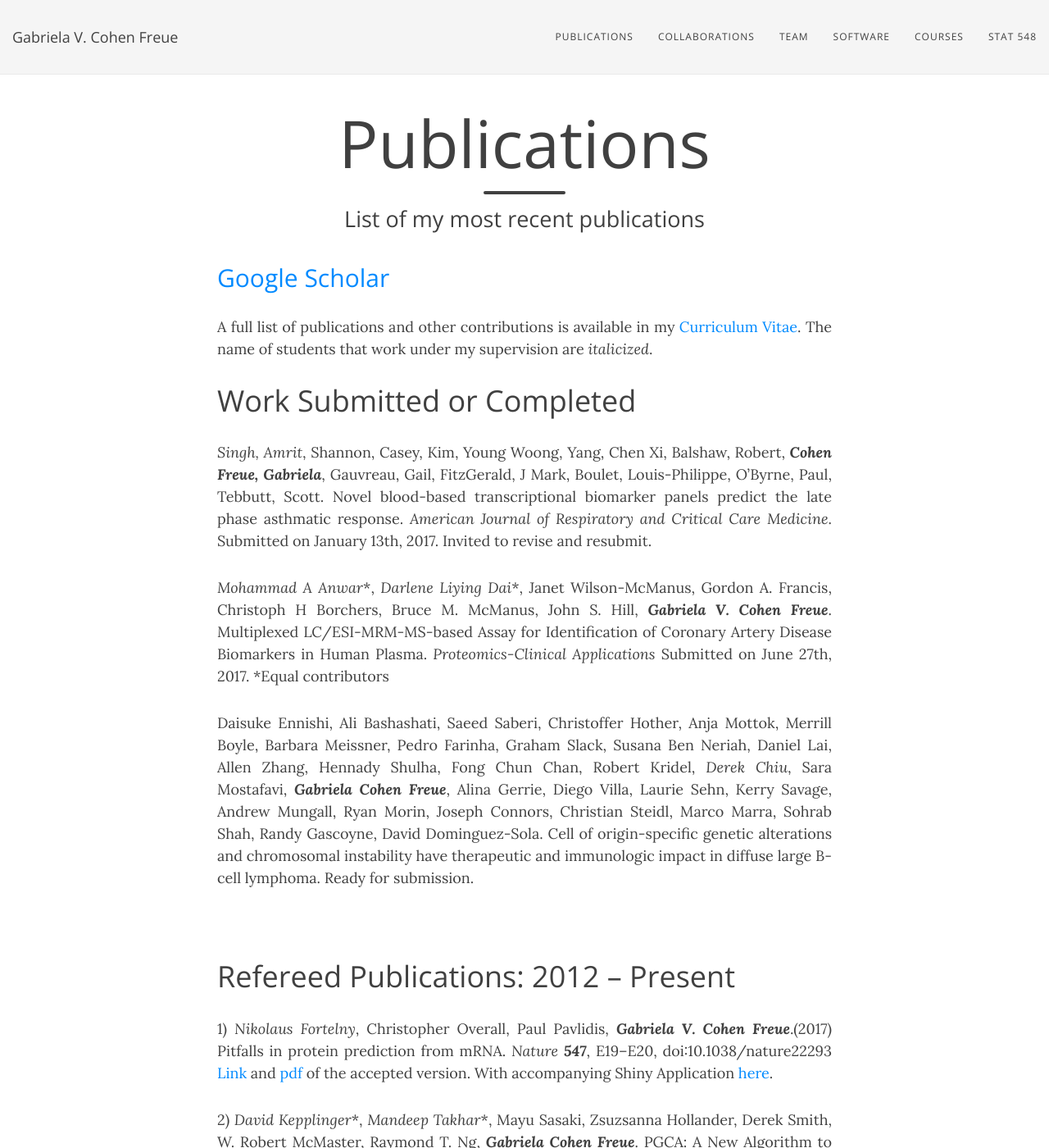
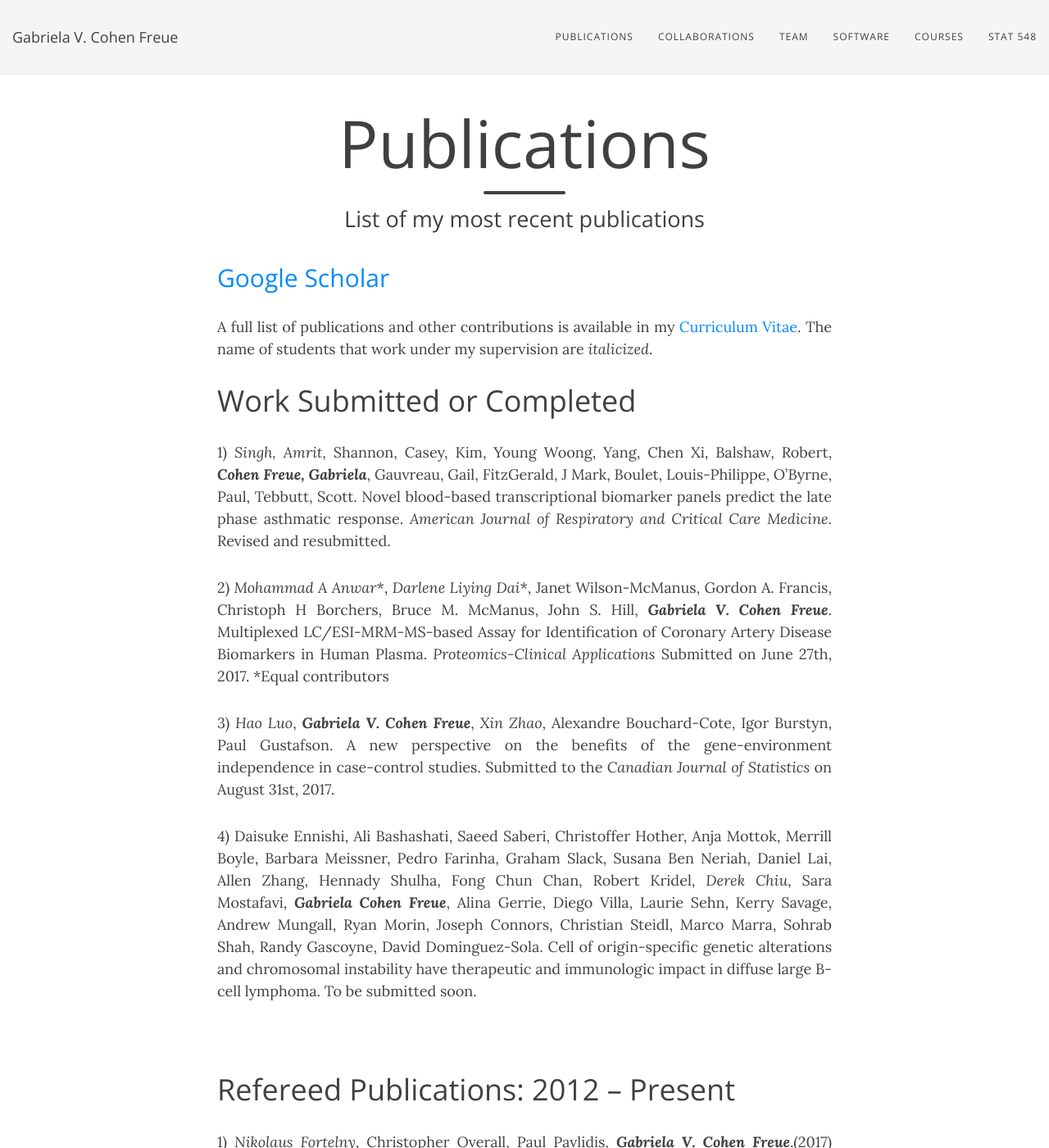
Before and after one commit to gcohenfr/gcohenfr.github.io, a Jekyll site: the page built from pub.md, in a window 1280 px wide and 1400 px high. Shown: the whole window at 82% size. Built offline with Jekyll 4.4.1, drawn with Linux system fonts in a browser that asks for light colours; nearby versions of some CDN libraries.

Commit message:
gei added

```diff
--- a/pub.md
+++ b/pub.md
@@ -10,11 +10,13 @@ A full list of publications and other contributions is available in my [Curricul
 
 # Work Submitted or Completed
 
-*Singh, Amrit*, Shannon, Casey, Kim, Young Woong, Yang, Chen Xi, Balshaw, Robert, ***Cohen Freue, Gabriela***, Gauvreau, Gail, FitzGerald, J Mark, Boulet, Louis-Philippe, O'Byrne, Paul, Tebbutt, Scott. Novel blood-based transcriptional biomarker panels predict the late phase asthmatic response. *American Journal of Respiratory and Critical Care Medicine*. Submitted on January 13th, 2017. Invited to revise and resubmit.
+1) *Singh, Amrit*, Shannon, Casey, Kim, Young Woong, Yang, Chen Xi, Balshaw, Robert, ***Cohen Freue, Gabriela***, Gauvreau, Gail, FitzGerald, J Mark, Boulet, Louis-Philippe, O'Byrne, Paul, Tebbutt, Scott. Novel blood-based transcriptional biomarker panels predict the late phase asthmatic response. *American Journal of Respiratory and Critical Care Medicine*. Revised and resubmitted.
 
-*Mohammad A Anwar*\*, *Darlene Liying Dai*\*, Janet Wilson-McManus, Gordon A. Francis, Christoph H Borchers, Bruce M. McManus, John S. Hill, ***Gabriela V. Cohen Freue***. Multiplexed LC/ESI-MRM-MS-based Assay for Identification of Coronary Artery Disease Biomarkers in Human Plasma. *Proteomics-Clinical Applications* Submitted on June 27th, 2017. \*Equal contributors
+2) *Mohammad A Anwar*\*, *Darlene Liying Dai*\*, Janet Wilson-McManus, Gordon A. Francis, Christoph H Borchers, Bruce M. McManus, John S. Hill, ***Gabriela V. Cohen Freue***. Multiplexed LC/ESI-MRM-MS-based Assay for Identification of Coronary Artery Disease Biomarkers in Human Plasma. *Proteomics-Clinical Applications* Submitted on June 27th, 2017. \*Equal contributors
 
-Daisuke Ennishi, Ali Bashashati, Saeed Saberi, Christoffer Hother, Anja Mottok, Merrill Boyle, Barbara Meissner, Pedro Farinha, Graham Slack, Susana Ben Neriah, Daniel Lai, Allen Zhang, Hennady Shulha, Fong Chun Chan, Robert Kridel, *Derek Chiu*, Sara Mostafavi, ***Gabriela Cohen Freue***, Alina Gerrie, Diego Villa, Laurie Sehn, Kerry Savage, Andrew Mungall, Ryan Morin, Joseph Connors, Christian Steidl, Marco Marra, Sohrab Shah, Randy Gascoyne, David Dominguez-Sola. Cell of origin-specific genetic alterations and chromosomal instability have therapeutic and immunologic impact in diffuse large B-cell lymphoma. Ready for submission.
+3) *Hao Luo*, ***Gabriela V. Cohen Freue***, *Xin Zhao*, Alexandre Bouchard-Cote, Igor Burstyn, Paul Gustafson. A new perspective on the benefits of the gene-environment independence in case-control studies. Submitted to the *Canadian Journal of Statistics* on August 31st, 2017.
+
+4) Daisuke Ennishi, Ali Bashashati, Saeed Saberi, Christoffer Hother, Anja Mottok, Merrill Boyle, Barbara Meissner, Pedro Farinha, Graham Slack, Susana Ben Neriah, Daniel Lai, Allen Zhang, Hennady Shulha, Fong Chun Chan, Robert Kridel, *Derek Chiu*, Sara Mostafavi, ***Gabriela Cohen Freue***, Alina Gerrie, Diego Villa, Laurie Sehn, Kerry Savage, Andrew Mungall, Ryan Morin, Joseph Connors, Christian Steidl, Marco Marra, Sohrab Shah, Randy Gascoyne, David Dominguez-Sola. Cell of origin-specific genetic alterations and chromosomal instability have therapeutic and immunologic impact in diffuse large B-cell lymphoma. To be submitted soon.
 
 <br>
 # Refereed Publications: 2012 -- Present
```
